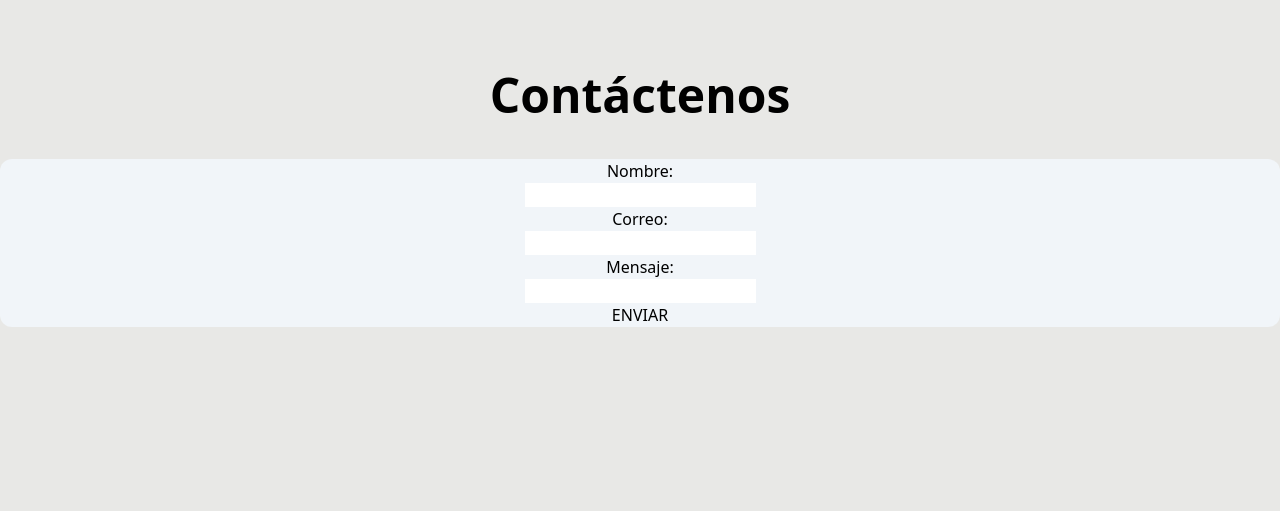
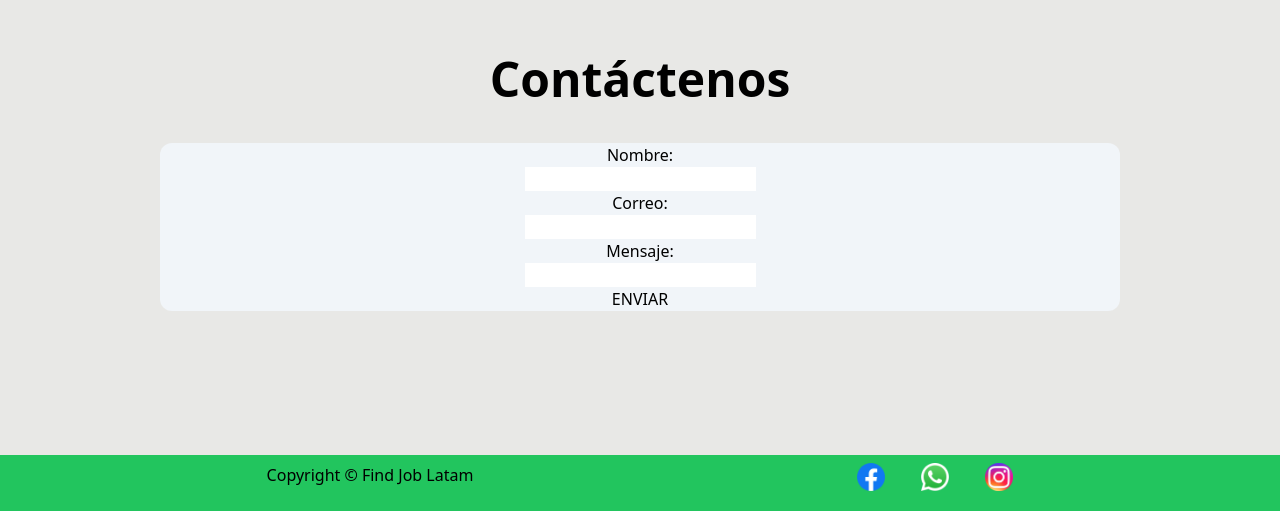
Before and after one commit to fleacr/libreria-smart, a website: page src/index.html in a window 1280 px wide. Shown: the part 4203-4714 px from the top of the page. Before the commit the page ends 4530 px from the top, so only its background shows below. Drawn offline with nearby package versions, Linux system fonts and the light colour scheme; a web font is replaced by a local one.

Commit message:
footer changes

```diff
--- a/src/index.html
+++ b/src/index.html
@@ -1,5 +1,5 @@
 <!doctype html>
-<html>
+<html lang="es">
 <head>
   <meta charset="UTF-8">
   <meta name="viewport" content="width=device-width, initial-scale=1.0">
@@ -12,7 +12,7 @@
 <header>
   <div class="topnav" id="myTopnav">
 
-    <a href="#home" class="object-cover"><img src="/images/logo-nav-bar.png" alt=""></a>
+    <a href="#home" class="object-cover lg:w-14"><img src="/images/logo-nav-bar.png" alt=""></a>
     <a href="#home">Librería Smart</a>
     <a href="#home">Inicio</a>
     <a href="#products">Productos</a>
@@ -143,20 +143,20 @@
     </div>
   </section>
 
-  <section id="contact-us" class="lg:mt-36">
+  <section id="contact-us" class="lg:mt-36 lg:mr-40 lg:ml-40">
     <h2 class="text-center lg:text-5xl font-bold lg:mb-10 sm:mb-5 max-sm:mb-5 max-sm:text-2xl">Contáctenos</h2>
 
     <div class="lg:w-full lg:bg-slate-100 rounded-xl">
       <div class="lg:grid lg:grid-cols-1 place-items-center text-center">
 
         <div>
-          <label for="username">Nombre:</label><br>
+          <label for="name">Nombre:</label><br>
           <input type="text" id="name" name="name">
         </div>
 
         <div>
           <label for="email">Correo:</label><br>
-          <input type="email" id="name" name="email">
+          <input type="email" id="email" name="email">
         </div>
 
         <div>
@@ -173,6 +173,33 @@
     </div>
   </section>
 
+
+  <footer class="lg:h-14 lg:bg-green-500 lg:mt-36">
+
+    <div class="lg:flex lg:justify-center lg:space-x-96">
+
+      <div class="lg:mt-2">
+        <span>Copyright © Find Job Latam</span>
+      </div>
+
+      <div class="flex justify-center space-x-9 lg:text-center lg:mt-2">
+
+        <div  class="w-7 text-center">
+          <a href="https://www.facebook.com/profile.php?id=100032892985943" target="_blank"><img src="/images/Facebook-Logo.png" alt=""></a>
+        </div>
+        <div  class="w-7 text-center">
+          <a href=""><img src="/images/whatsapp-logo.png" alt=""></a>
+        </div>
+
+        <div  class="w-7 text-center">
+          <a href="https://www.instagram.com/libreriasmart/"><img src="/images/instagram-circle-icon-png-.png" alt=""></a>
+        </div>
+      </div>
+
+    </div>
+
+  </footer>
+
   <script src="/script.js"></script>
 </body>
 </html>
```
Also changed, not shown: images/Facebook-Logo.png (added), images/instagram-circle-icon-png-.png (added), images/whatsapp-logo.png (added).
